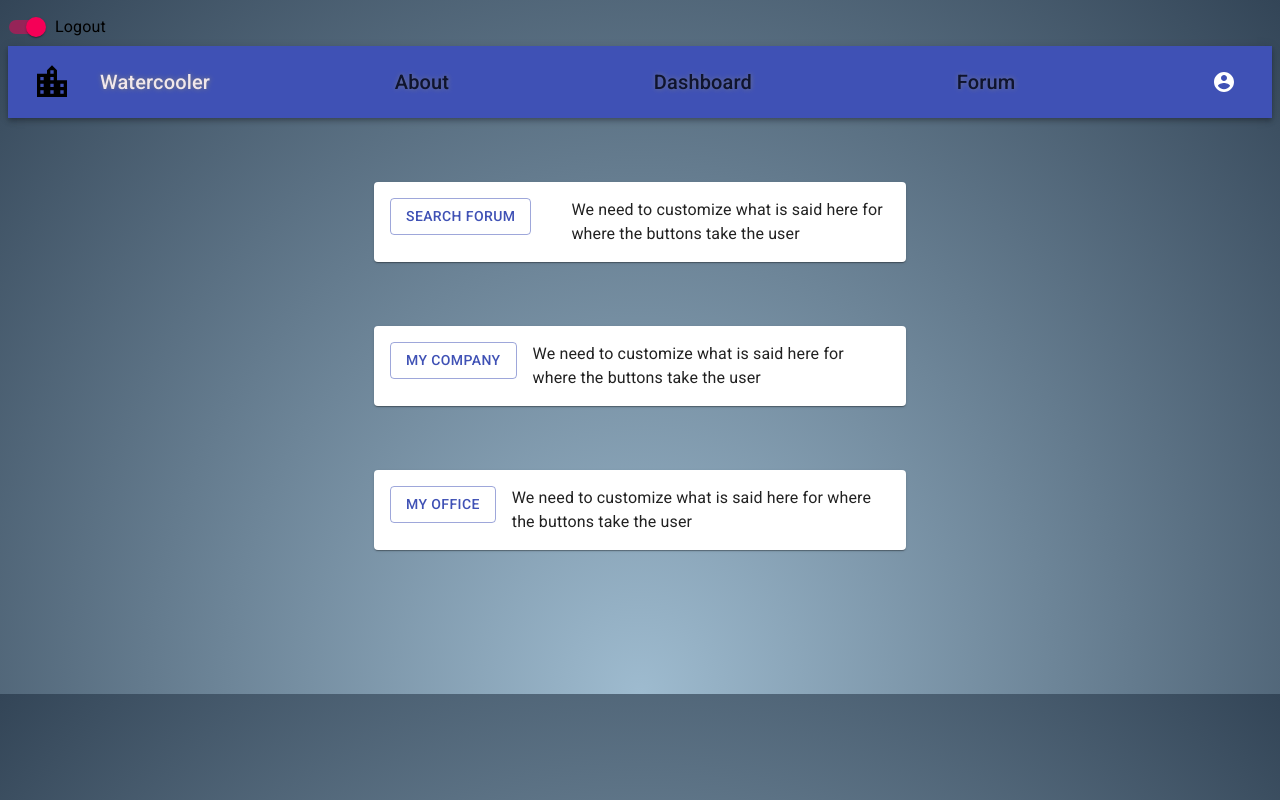
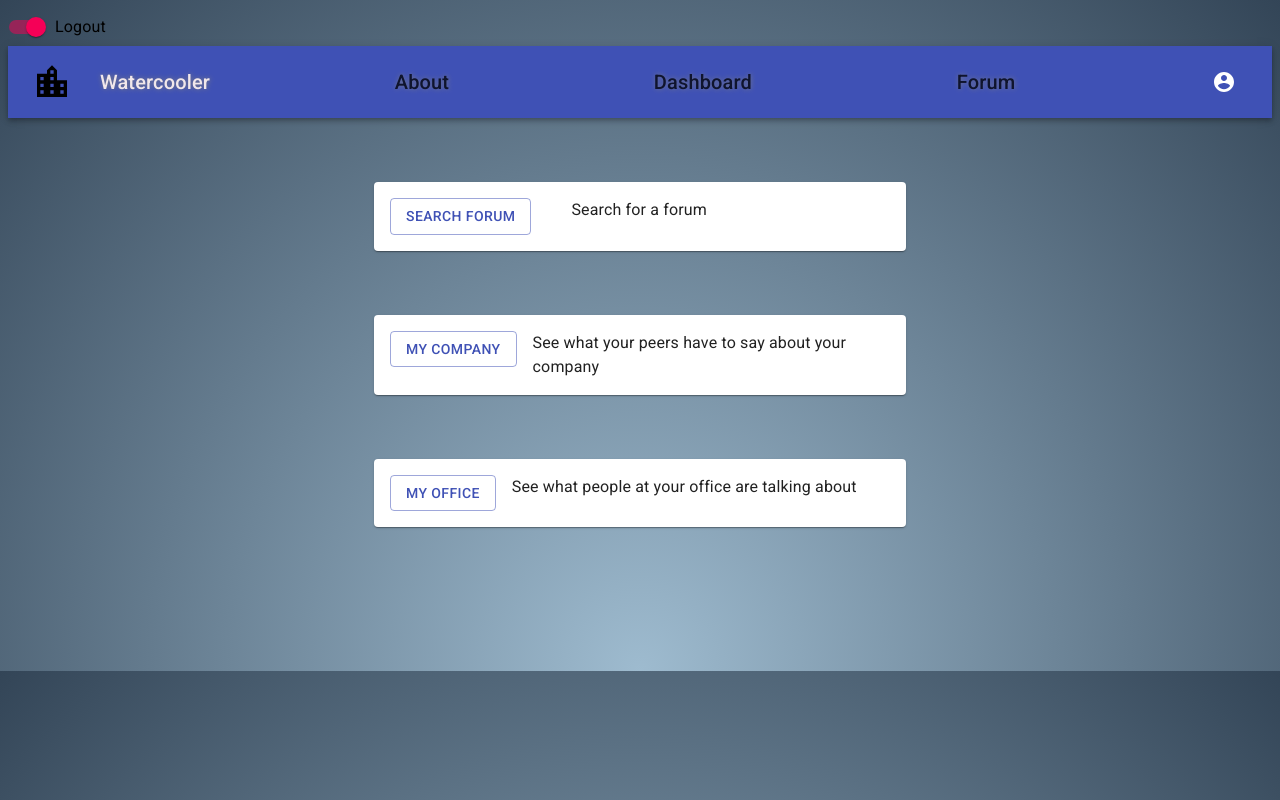
Before and after one commit to Carl-33/Watercooler, a React (Create React App) app in the folder watercooler/client/: page /Dashboard in a window 1280 px wide. Built offline with nearby package versions, Linux system fonts and the light colour scheme; no server answers.

Commit message:
updated button text on dashboard

```diff
--- a/watercooler/client/src/components/Pages/Dashboard.js
+++ b/watercooler/client/src/components/Pages/Dashboard.js
@@ -19,7 +19,7 @@ const useStyles = makeStyles((theme) => ({
   },
 }));
 
-const message = `We need to customize what is said here for where the buttons take the user `;
+// const message = `We need to customize what is said here for where the buttons take the user `;
 
 const Dashboard = () => {
   const classes = useStyles();
@@ -40,7 +40,7 @@ const Dashboard = () => {
             </Button>
           </Grid>
           <Grid item xs zeroMinWidth>
-            <Typography>{message}</Typography>
+            <Typography>Search for a forum</Typography>
           </Grid>
         </Grid>
       </Paper>
@@ -53,7 +53,7 @@ const Dashboard = () => {
             </Button>
           </Grid>
           <Grid item xs={8}>
-            <Typography>{message}</Typography>
+            <Typography>See what your peers have to say about your company</Typography>
           </Grid>
         </Grid>
       </Paper>
@@ -65,7 +65,7 @@ const Dashboard = () => {
             </Button>
           </Grid>
           <Grid item xs>
-            <Typography>{message}</Typography>
+            <Typography>See what people at your office are talking about</Typography>
           </Grid>
         </Grid>
       </Paper>
```
